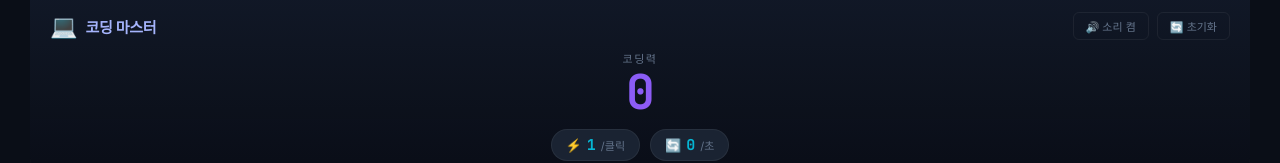
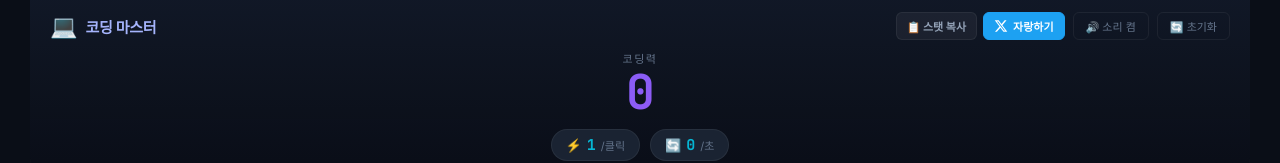
Before and after one commit to angleCompany/proclicker, a React (Vite) app: page / in a window 1280 px wide. Shown: the top 163 px of the page. Built offline with nearby package versions, Linux system fonts and the light colour scheme.

Commit message:
feat: 바이럴 마케팅을 위한 '내 스탯 공유하기' 기능 추가
- ShareButton 컴포넌트 생성 및 StatsBar에 연동

- 현재 칭호, 생산량, 클릭 수를 포함한 클립보드 복사 기능 구현

- X(Twitter) 즉시 공유 기능 추가

```diff
--- /dev/null
+++ b/src/components/ShareButton.jsx
@@ -0,0 +1,65 @@
+import { useState } from 'react';
+import { getCurrentTitle, formatNumber } from '../data/gameData';
+
+export default function ShareButton({ state }) {
+    const [copied, setCopied] = useState(false);
+    const gameUrl = window.location.origin; // 현재 접속 중인 사이트 주소 (실제 배포 주소로 자동 매핑)
+
+    const generateShareText = () => {
+        const title = getCurrentTitle(state.totalCodingPower);
+        return `💻 코딩 마스터: 프로그래머 키우기 💻
+
+` +
+               `🏆 현재 칭호: [${title.title}] ${title.icon}
+` +
+               `⚡ 초당 코딩력: ${formatNumber(state.perSecond)}/s
+` +
+               `⌨️ 타건 횟수: ${formatNumber(state.stats.totalClicks)}번
+
+` +
+               `나의 잉여력을 뛰어넘을 수 있을까?
+👉 도전하기: ${gameUrl}`;
+    };
+
+    const handleCopy = async () => {
+        const text = generateShareText();
+        try {
+            await navigator.clipboard.writeText(text);
+            setCopied(true);
+            setTimeout(() => setCopied(false), 2000);
+        } catch (err) {
+            console.error('Failed to copy text: ', err);
+            alert("클립보드 복사에 실패했습니다.");
+        }
+    };
+
+    const handleTwitterShare = () => {
+        const text = generateShareText();
+        const twitterUrl = `https://twitter.com/intent/tweet?text=${encodeURIComponent(text)}`;
+        window.open(twitterUrl, '_blank', 'noopener,noreferrer');
+    };
+
+    return (
+        <div className="share-container">
+            <div className="share-buttons">
+                <button
+                    className={`share-btn share-btn--copy ${copied ? 'copied' : ''}`}
+                    onClick={handleCopy}
+                    title="클립보드에 복사하기"
+                >
+                    {copied ? '✅ 복사됨!' : '📋 스탯 복사'}
+                </button>
+                <button
+                    className="share-btn share-btn--twitter"
+                    onClick={handleTwitterShare}
+                    title="X(Twitter)에 공유하기"
+                >
+                    <svg viewBox="0 0 24 24" width="14" height="14" fill="currentColor">
+                        <path d="M18.244 2.25h3.308l-7.227 8.26 8.502 11.24H16.17l-5.214-6.817L4.99 21.75H1.68l7.73-8.835L1.254 2.25H8.08l4.713 6.231zm-1.161 17.52h1.833L7.084 4.126H5.117z"/>
+                    </svg>
+                    <span>자랑하기</span>
+                </button>
+            </div>
+        </div>
+    );
+}
--- a/src/components/StatsBar.jsx
+++ b/src/components/StatsBar.jsx
@@ -1,4 +1,5 @@
 import { formatNumber } from '../data/gameData';
+import ShareButton from './ShareButton';
 
 export default function StatsBar({ state, onReset, isMuted, onToggleMute }) {
     const boostMultiplier = getActiveBoostMultiplier(state.boosts);
@@ -11,6 +12,7 @@ export default function StatsBar({ state, onReset, isMuted, onToggleMute }) {
                     <span className="stats-bar__title-text">코딩 마스터</span>
                 </div>
                 <div className="stats-bar__actions">
+                    <ShareButton state={state} />
                     <button className="stats-bar__mute" onClick={onToggleMute}>
                         {isMuted ? '🔇 소리 끔' : '🔊 소리 켬'}
                     </button>
--- a/src/index.css
+++ b/src/index.css
@@ -1400,3 +1400,68 @@ body {
   85% { opacity: 1; transform: translateY(0); }
   100% { opacity: 0; transform: translateY(-10px); }
 }
+
+/* =====================================================
+   공유 기능 (Share Button) 스타일
+   ===================================================== */
+.share-container {
+  display: flex;
+  align-items: center;
+}
+
+.share-buttons {
+  display: flex;
+  gap: 6px;
+}
+
+.share-btn {
+  display: flex;
+  align-items: center;
+  gap: 5px;
+  padding: 5px 10px;
+  border-radius: 6px;
+  font-size: 11px;
+  font-weight: 700;
+  cursor: pointer;
+  transition: var(--transition);
+  border: 1px solid var(--border-subtle);
+  background: rgba(255, 255, 255, 0.05);
+  color: var(--text-primary);
+  font-family: var(--font-sans);
+}
+
+.share-btn:hover {
+  background: rgba(255, 255, 255, 0.1);
+  transform: translateY(-1px);
+}
+
+.share-btn--copy {
+  color: var(--text-secondary);
+}
+
+.share-btn--copy.copied {
+  background: rgba(16, 185, 129, 0.15);
+  color: var(--accent-success);
+  border-color: var(--accent-success);
+}
+
+.share-btn--twitter {
+  background: #1DA1F2;
+  color: white;
+  border-color: #1DA1F2;
+}
+
+.share-btn--twitter:hover {
+  background: #1a91da;
+  box-shadow: 0 2px 10px rgba(29, 161, 242, 0.4);
+}
+
+/* 모바일 화면에서 스탯바 공간 확보 */
+@media (max-width: 480px) {
+  .share-btn span {
+    display: none; /* 화면이 좁을 땐 텍스트 숨기고 아이콘만 */
+  }
+  .share-btn {
+    padding: 6px;
+  }
+}
```
